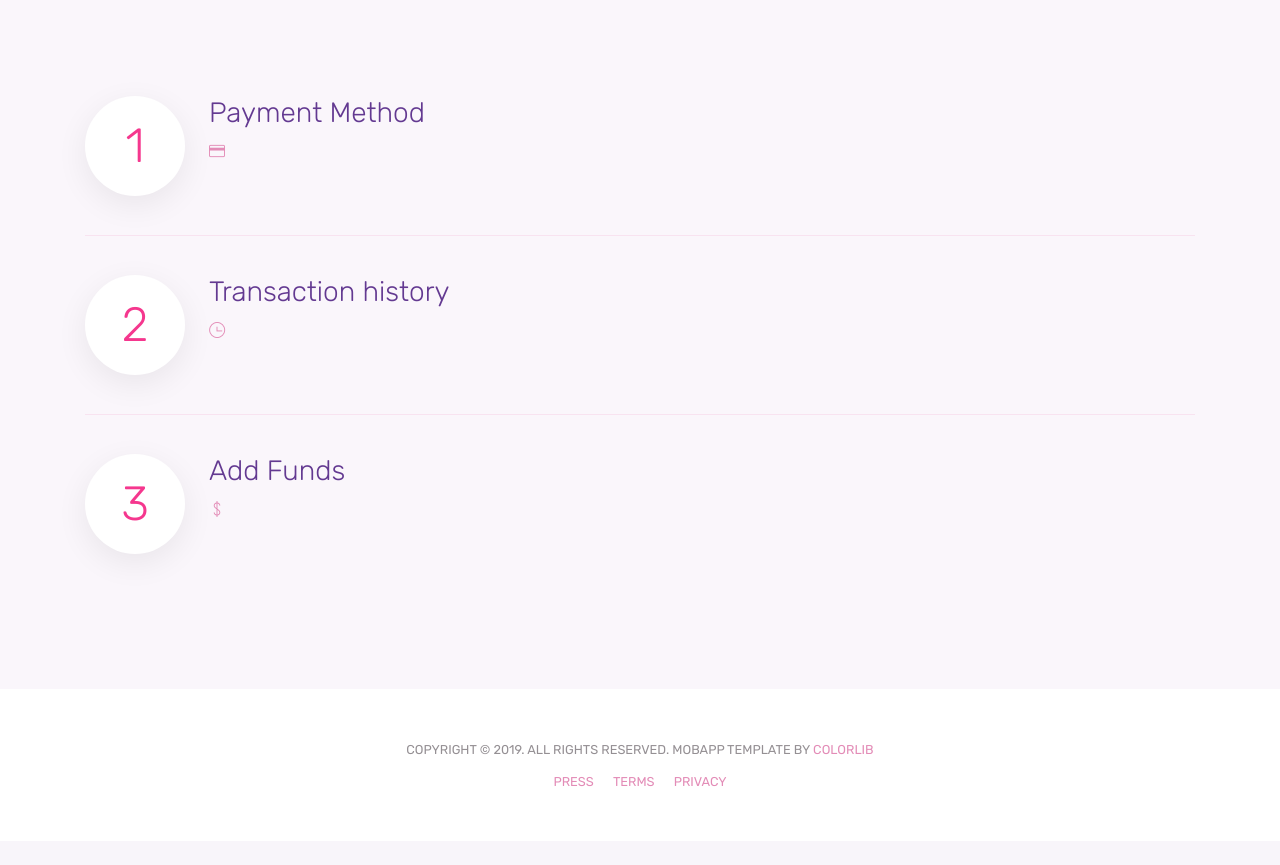
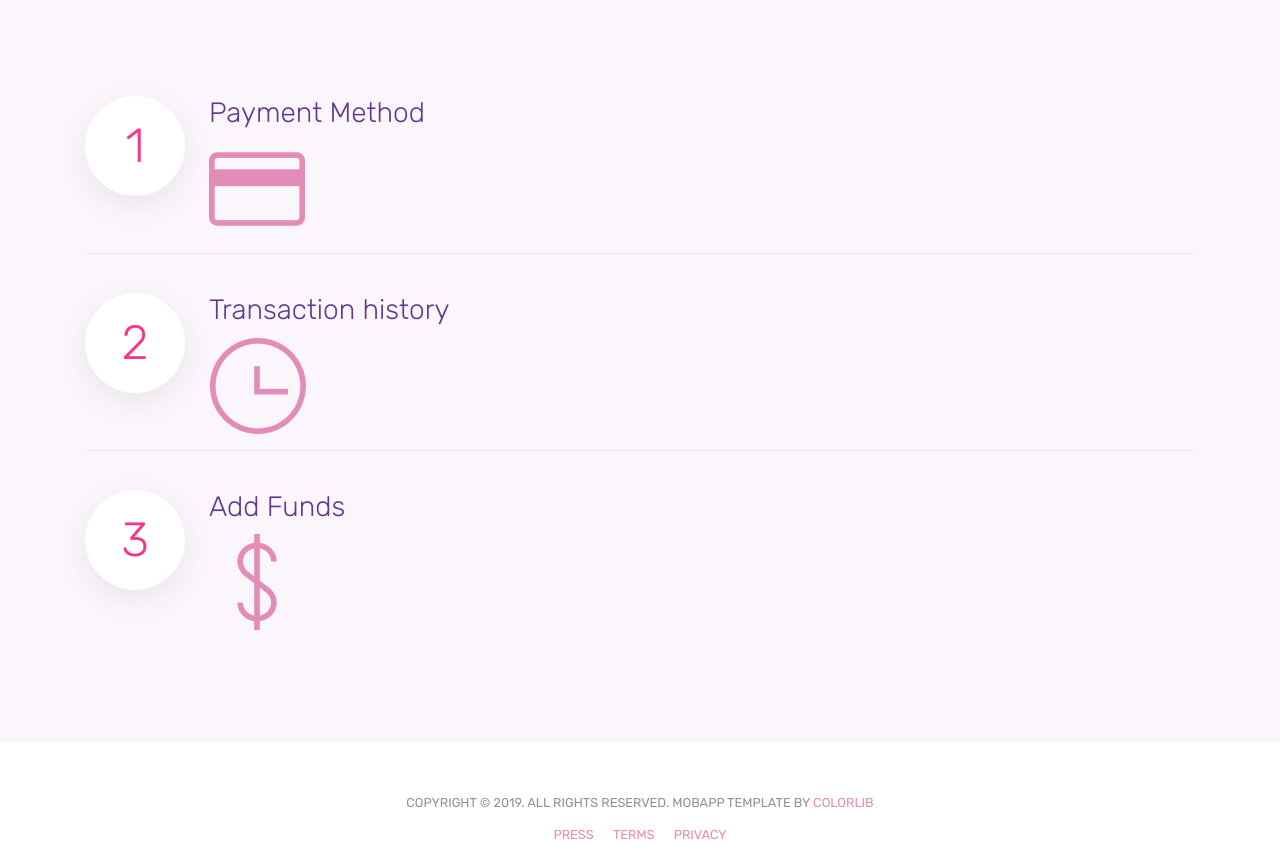
Before and after one commit to GabrielOduori/BuilTracker, a Django app: page / in a window 1280 px wide. Shown: the part 1312-2177 px from the top of the page. Before the commit the page ends 2098 px from the top, so only its background shows below. Run offline with Django 3.2, Linux system fonts and the light colour scheme; some libraries are stand-ins or nearby versions.

Commit message:
Modify themify icons color and size

```diff
--- a/home/static/css/themify-icons.css
+++ b/home/static/css/themify-icons.css
@@ -582,6 +582,7 @@
 
 .ti-money:before {
     content: "\e68c";
+    font-size: 96px;
 }
 
 .ti-microphone:before {
@@ -1178,6 +1179,7 @@
 
 .ti-credit-card:before {
     content: "\e721";
+    font-size: 96px;
 }
 
 .ti-control-skip-forward:before {
@@ -1218,6 +1220,7 @@
 
 .ti-time:before {
     content: "\e72b";
+    font-size: 96px;
 }
 
 .ti-tumblr:before {
@@ -1449,3 +1452,6 @@
 .ti-5x {
     font-size: 5em;
 }
+.ti-credit-card {
+     font-size: 96px;
+}
```
